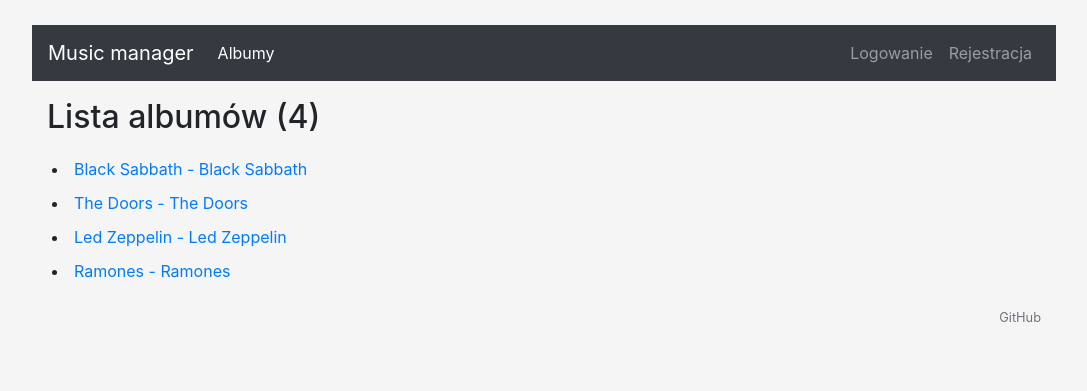
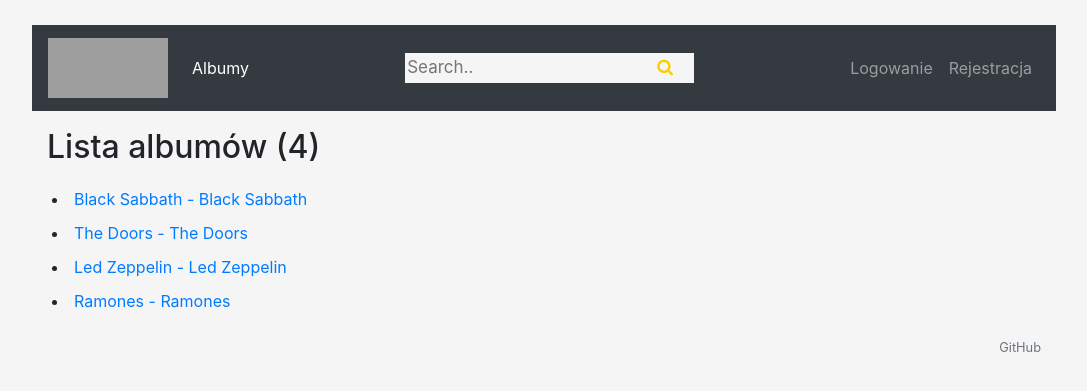
Before and after one commit to pyloveorg/music_manager, a Flask app: page /records/ in a window 1280 px wide. Shown: the top 391 px of the page, without its empty margins (96-1183 px from the left). Run offline with Flask 2, Linux system fonts and the light colour scheme; data comes from the database, SQL or seed files in the repository; some libraries are stand-ins or nearby versions; grey boxes are pictures that could not be loaded.

Commit message:
Added records search. Replace errors as string on flashed messages

```diff
--- a/init_db.py
+++ b/init_db.py
@@ -56,11 +56,17 @@ def db_start():
     record_3 = models.Record(title='Led Zeppelin', artist='Led Zeppelin')
     record_4 = models.Record(title='Ramones', artist='Ramones')
     record_5 = models.Record(title='American Idiot', artist='Green Day')
+    record_6 = models.Record(title='Noc', artist='Budka Suflera')
+    record_7 = models.Record(title='Bad', artist='Michael Jackson')
+    record_8 = models.Record(title='Thriller', artist='Michael Jackson')
     db.session.add(record_1)
     db.session.add(record_2)
     db.session.add(record_3)
     db.session.add(record_4)
     db.session.add(record_5)
+    db.session.add(record_6)
+    db.session.add(record_7)
+    db.session.add(record_8)
     db.session.commit()
 
 if __name__ == '__main__':
--- a/static/css/my_style.css
+++ b/static/css/my_style.css
@@ -56,3 +56,43 @@ pre {
 .rating > input:checked ~ label:hover,
 .rating > label:hover ~ input:checked ~ label, /* lighten current selection */
 .rating > input:checked ~ label:hover ~ label { color: #FFED85;  }
+
+
+* {
+  box-sizing: border-box;
+}
+
+/* Style the search field */
+form.example input[type=text] {
+  padding: 2px;
+  font-size: 17px;
+  border: none;
+  float: left;
+  width: 80%;
+  background: WhiteSmoke;
+}
+
+/* Style the submit button */
+form.example button {
+  float: left;
+  width: 20%;
+  padding: 2px;
+  background: WhiteSmoke;
+  color: #ffcc00;
+  font-size: 17px;
+  border: none;
+  border-left: none; /* Prevent double borders */
+  cursor: pointer;
+}
+
+form.example button:hover {
+  background: #ffcc00;
+  color: WhiteSmoke;
+}
+
+/* Clear floats */
+form.example::after {
+  content: "";
+  clear: both;
+  display: table;
+}
--- a/templates/_base.html
+++ b/templates/_base.html
@@ -6,6 +6,8 @@
         <link rel="stylesheet" href="https://maxcdn.bootstrapcdn.com/bootstrap/4.0.0/css/bootstrap.min.css"
             integrity="sha384-Gn5384xqQ1aoWXA+058RXPxPg6fy4IWvTNh0E263XmFcJlSAwiGgFAW/dAiS6JXm" crossorigin="anonymous">
         <link rel="stylesheet" type="text/css" href="{{ url_for('static',filename='css/my_style.css') }}" >
+        <link rel="stylesheet" href="https://cdnjs.cloudflare.com/ajax/libs/font-awesome/4.7.0/css/font-awesome.min.css">
+
     </head>
 
     <body>
--- a/templates/_menu_no_log.html
+++ b/templates/_menu_no_log.html
@@ -1,13 +1,25 @@
 <nav class="navbar navbar-expand-md navbar-dark bg-dark">
-    <a class="navbar-brand" href="/">Music manager</a>
+    <a class="navbar-brand" href="/"><img src="{{ url_for('static',filename='img/logo_yellow.png')}}" height="60" width="120"></a>
     <button class="navbar-toggler" type="button" data-toggle="collapse" data-target="#navbarsExampleDefault"
             aria-controls="navbarsExampleDefault" aria-expanded="false" aria-label="Toggle navigation">
         <span class="navbar-toggler-icon"></span>
     </button>
+
     <div class="collapse navbar-collapse">
         <ul class="navbar-nav mr-auto">
             <li class="nav-item{% if page_id == 'records' %} active{% endif %}">
                 <a class="nav-link" href="{{ url_for('get_records') }}">Albumy</a>
+            </li>
+        </ul>
+
+        <ul class="navbar-nav mr-auto">
+            <li>
+                <div id="searchMain">
+                    <form class="example" action="/search" method="POST">
+                        <input type="text" placeholder="Search.." name="search">
+                        <button type="submit"><i class="fa fa-search"></i></button>
+                    </form>
+                </div>
             </li>
         </ul>
 
--- a/templates/login.html
+++ b/templates/login.html
@@ -8,10 +8,6 @@
       <div class="row">
         <div class="col s10 offset-s1">
           <form action="/login" method="POST" class="top-margin">
-               {% if error %}
-                   <p class="error"><strong>Error:</strong> {{ error }}
-               {% endif %}
-
                <div class="input-group">
                    <span class="input-group-addon">Login</span>
                    <input type="text" class="form-control" name="username" id="username">
--- a/templates/record-list.html
+++ b/templates/record-list.html
@@ -33,7 +33,6 @@
 {% endif  %}
 
 <div class="row">
-    {{ error }}
     <div class="col-12">
         <h1 class="h2 mt-3 mb-3"> Lista albumów ({{ records | count }})</h1>
         {% if records %}
--- a/templates/register.html
+++ b/templates/register.html
@@ -16,10 +16,6 @@
     <div class="row">
         <div class="col s10 offset-s1">
           <form action="/register" method="POST" class="top-margin">
-               {% if error_register %}
-                   <p class="error"><strong>Error:</strong> {{ error_register }}
-               {% endif %}
-
                <div class="input-group">
                    <span class="input-group-addon">Podaj login </span>
                    <input minlength="4" maxlength="20"  value="{{username}}" required type="text" class="form-control" name="username" id="username">
--- a/views.py
+++ b/views.py
@@ -4,6 +4,7 @@ from flask import url_for, render_template, request, redirect, session, flash
 from main import app, db, bcrypt, lm
 from models import User, Record, Review, Rating, EditProfileForm, List # KZ
 from sqlalchemy import func
+from sqlalchemy import or_
 from flask_login import current_user, login_required, login_user, logout_user
 from datetime import datetime
 
@@ -32,16 +33,16 @@ def login():
         try:
             szukany_uzytkownik = User.query.filter_by(username=username_form).first()
         except ServerError as err:
-            error = str(err)
-            return render_template('login.html', error=error)
+            flash(str(err), 'danger')
+            return render_template('login.html')
 
         if szukany_uzytkownik is None:
-            error = "Zły login lub hasło!"
-            return render_template('login.html', error=error)
+            flash("Zły login lub hasło!", 'danger')
+            return render_template('login.html')
 
         if not bcrypt.check_password_hash(szukany_uzytkownik.password, password_form):
-            error = "Zły login lub hasło!"
-            return render_template('login.html', error=error)
+            flash("Zły login lub hasło!", 'danger')
+            return render_template('login.html')
 
         session['username'] = username_form
         login_user(szukany_uzytkownik)
@@ -65,7 +66,6 @@ def logout():
 
 @app.route('/register', methods=['GET', 'POST'])
 def register():
-    error_register = None
 
     if request.method == 'POST':
         new_username = request.form.get('username')
@@ -76,17 +76,17 @@ def register():
         try:
             sprawdzanie_uzytkownika_login = User.query.filter_by(username=new_username).first()
             if sprawdzanie_uzytkownika_login is not None:
-                error_register = "Podany login już istnieje"
-                return render_template('register.html', error_register=error_register,username=new_username,email=new_email)
+                flash("Podany login już istnieje", 'danger')
+                return render_template('register.html',username=new_username,email=new_email)
 
             sprawdzanie_uzytkownika_email = User.query.filter_by(email=new_email).first()
             if sprawdzanie_uzytkownika_email is not None:
-                error_register = "Podany przez Ciebie adres e-mail już istnieje"
-                return render_template('register.html', error_register=error_register,username=new_username,email=new_email)
+                flash("Podany przez Ciebie adres e-mail już istnieje", 'danger')
+                return render_template('register.html',username=new_username,email=new_email)
 
             if not bcrypt.check_password_hash(new_password, new_password_verify):
-                error_register = "Podane hasła się nie zgadzają!"
-                return render_template('register.html', error_register=error_register,username=new_username,email=new_email)
+                flash("Podane hasła się nie zgadzają!", 'danger')
+                return render_template('register.html',username=new_username,email=new_email)
 
             new_user = User(username=new_username, password=new_password, email=new_email)
             db.session.add(new_user)
@@ -94,9 +94,8 @@ def register():
             return redirect('/login')   #### czy tu RETURN ?
 
         except ServerError as err:
-            error_register = str(err)
-
-        return render_template('register.html', error_register=error_register)
+            flash(str(err), 'danger')
+            return render_template('register.html')
 
     return render_template('register.html')
 
@@ -123,24 +122,24 @@ def new_record():
     new_title = request.form.get('title')
     # sprawdzanie czy ktoś zostawił puste pole
     if new_artist == '' or new_title == '':
-        error = "Wypełnij pola!"
+        flash("Wypełnij pola!", 'danger')
         records = Record.query.all()
-        return render_template('record-list.html', error=error, records=records)
+        return render_template('record-list.html', records=records)
 
     new_record = Record(title=new_title, artist=new_artist)
     api_check = new_record.get_additional()
     # sprawdzanie czy dany artysta/płyta są w zewnętrznym API
-    if 'error' in api_check :
-        error = "Nie znaleziono takiej pozycji. Podaj prawidłowe dane!"
+    if 'error' in api_check:
+        flash("Nie znaleziono takiej pozycji. Podaj prawidłowe dane!", 'warning')
         records = Record.query.all()
-        return render_template('record-list.html', error=error, records=records)
+        return render_template('record-list.html', records=records)
 
     # sprawdzanie czy juz istnieje w naszej bazie
     record_check = Record.query.filter_by(title=new_title, artist=new_artist).first()
     if record_check is not None:
-        error = "Dana pozycja już istnieje w bazie"
+        flash("Dana pozycja już istnieje w bazie", 'warning')
         records = Record.query.all()
-        return render_template('record-list.html', error=error, records=records)
+        return render_template('record-list.html', records=records)
 
     db.session.add(new_record)
     db.session.commit()
@@ -390,3 +389,30 @@ def followers_list(username):
     followers_group = user.followers.all()
     return render_template('followers_list.html', user=user,
                            followers_group=followers_group)
+
+
+@app.route('/search', methods=['GET', 'POST'])
+def search():
+    if request.method == 'POST':
+        new_search = request.form.get('search')
+
+        # sprawdzanie czy ktoś zostawił puste pole
+        if new_search == '':
+            flash("Wypełnij pola!", 'warning')
+            records = Record.query.all()
+            return render_template('record-list.html', records=records)
+
+        try:
+            search_artist = Record.query.filter(or_(Record.title.like("%" + new_search + "%"), Record.artist.like("%" + new_search + "%"))).all()
+            if search_artist is None or len(search_artist)<1:
+                flash("Nie ma w bazie takiego artysty bądź tytułu!", 'warning')
+                records = Record.query.all()
+                return render_template('record-list.html', records=records)
+            else:
+                return render_template('record-list.html', records=search_artist)
+
+        except ServerError as err:
+            error_register = str(err)
+            flash(str(err), 'warning')
+
+    return render_template('info.html')
```
Also changed, not shown: templates/_menu_log.html (+15 -1 lines), static/img/avatars/ewelina.png (deleted).
